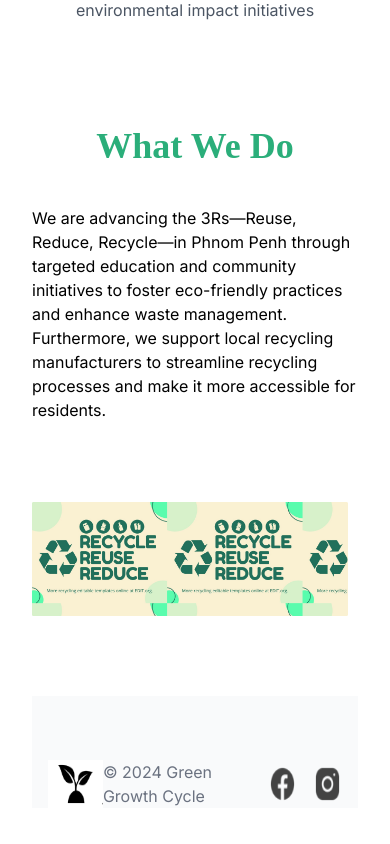
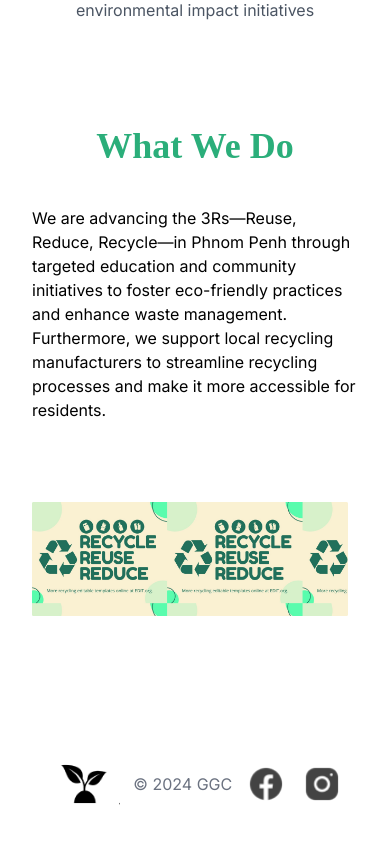
Before and after one commit to CheaVuThearith/ggc_website, a Next.js app: page /about in a window 390 px wide. Shown: the part 1850-2694 px from the top of the page. Built offline with nearby package versions, Linux system fonts and the light colour scheme; a web font is replaced by a local one.

Commit message:
fixed some overflow issues on mobile

```diff
--- a/components/BlogPage/SearchBar.tsx
+++ b/components/BlogPage/SearchBar.tsx
@@ -45,7 +45,7 @@ const SearchBar = ({ searchOptions }: Props) => {
         />
       </div>
       {/* filter options */}
-      <ul className="flex flex-row items-start justify-start xl:flex-col xl:items-stretch xl:justify-center">
+      <ul className="flex flex-row items-start justify-start xl:flex-col xl:items-stretch xl:justify-center max-w-full overflow-y-scroll">
         {searchOptions.map((option, index) => (
           <li
             className={`flex h-[3.125rem] cursor-pointer items-center rounded-full px-4 text-xl transition-all duration-200 xl:rounded-md ${selected == option && "bg-gray-200"}`}
--- a/components/Footer.tsx
+++ b/components/Footer.tsx
@@ -3,19 +3,19 @@ import React from "react";
 
 const Footer: React.FC = () => {
   return (
-    <footer className="bg-gray-50">
+    <footer className="bg-white">
       <div className="container mx-auto mt-16 px-4">
         <div className="flex items-center justify-between">
-          <div className="flex items-center">
+          <div className="flex items-center shrink-0">
             <img
               src="/assets/icons/Logo.png"
               alt="Green Growth Cycle Logo"
               className="h-12"
             />
           </div>
-          <span className="text-gray-500">© 2024 Green Growth Cycle</span>
+          <span className="text-gray-500">© 2024 GGC</span>
           {/* socials */}
-          <div className="flex space-x-4">
+          <div className="flex space-x-4 shrink-0">
             <a
               href="https://www.facebook.com/profile.php?id=61561837272386"
               target="_blank"
--- a/components/HomePage/ContactCard.tsx
+++ b/components/HomePage/ContactCard.tsx
@@ -5,7 +5,7 @@ type Props = {};
 
 const ContactCard = (props: Props) => {
   return (
-    <div className="border-primaryLight flex max-h-fit max-w-fit gap-y-12 xl:flex-row flex-col items-center justify-between gap-x-12 rounded-lg border-0 xl:border-[56px] p-20">
+    <div className="border-primaryLight flex max-h-fit max-w-fit gap-y-12 xl:flex-row flex-col items-center justify-between gap-x-12 rounded-lg border-0 xl:border-[56px] p-0 xl:p-20">
       <Image
         src="/assets/icons/ggc_full.svg"
         width={350}
```
